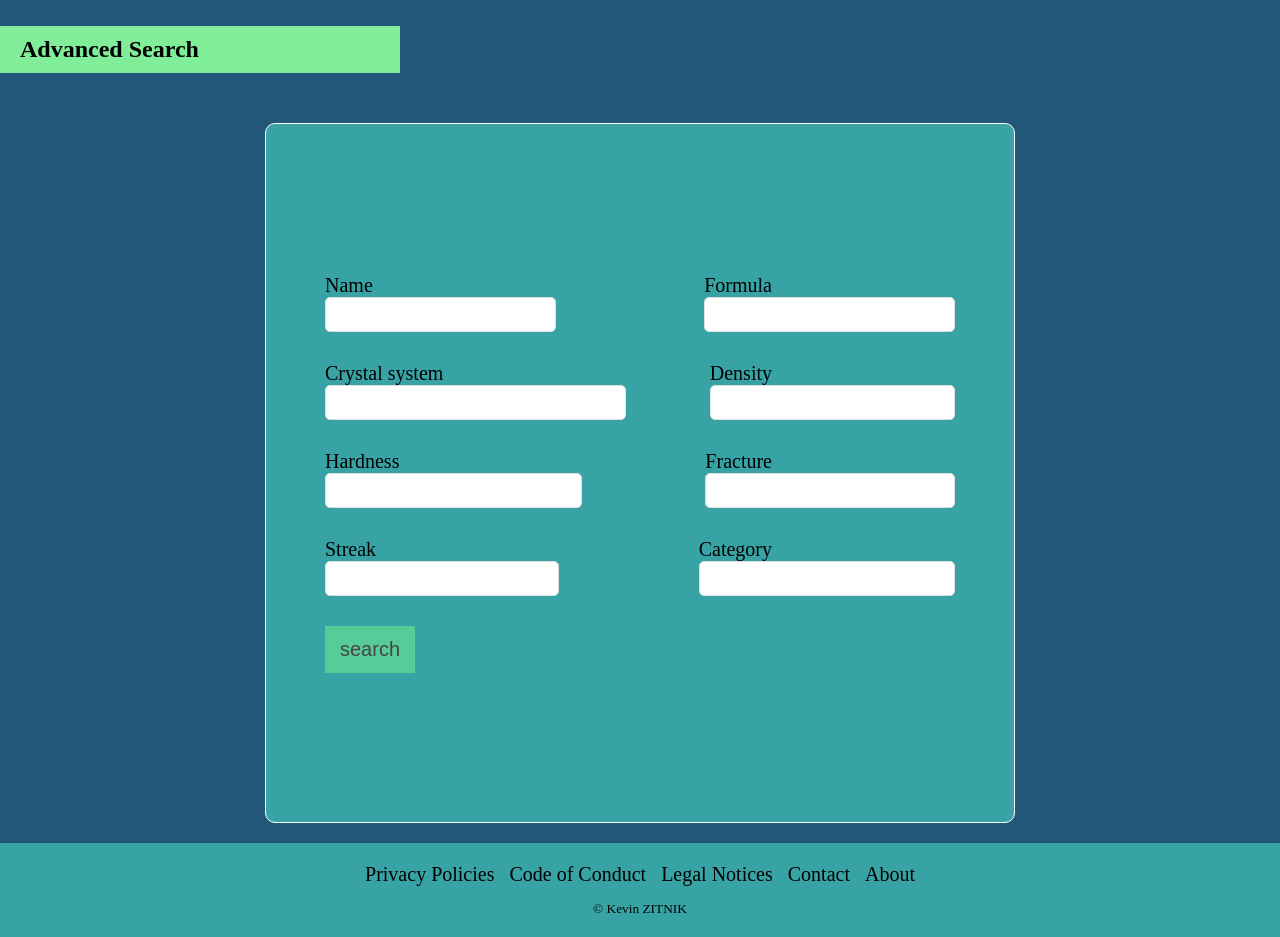
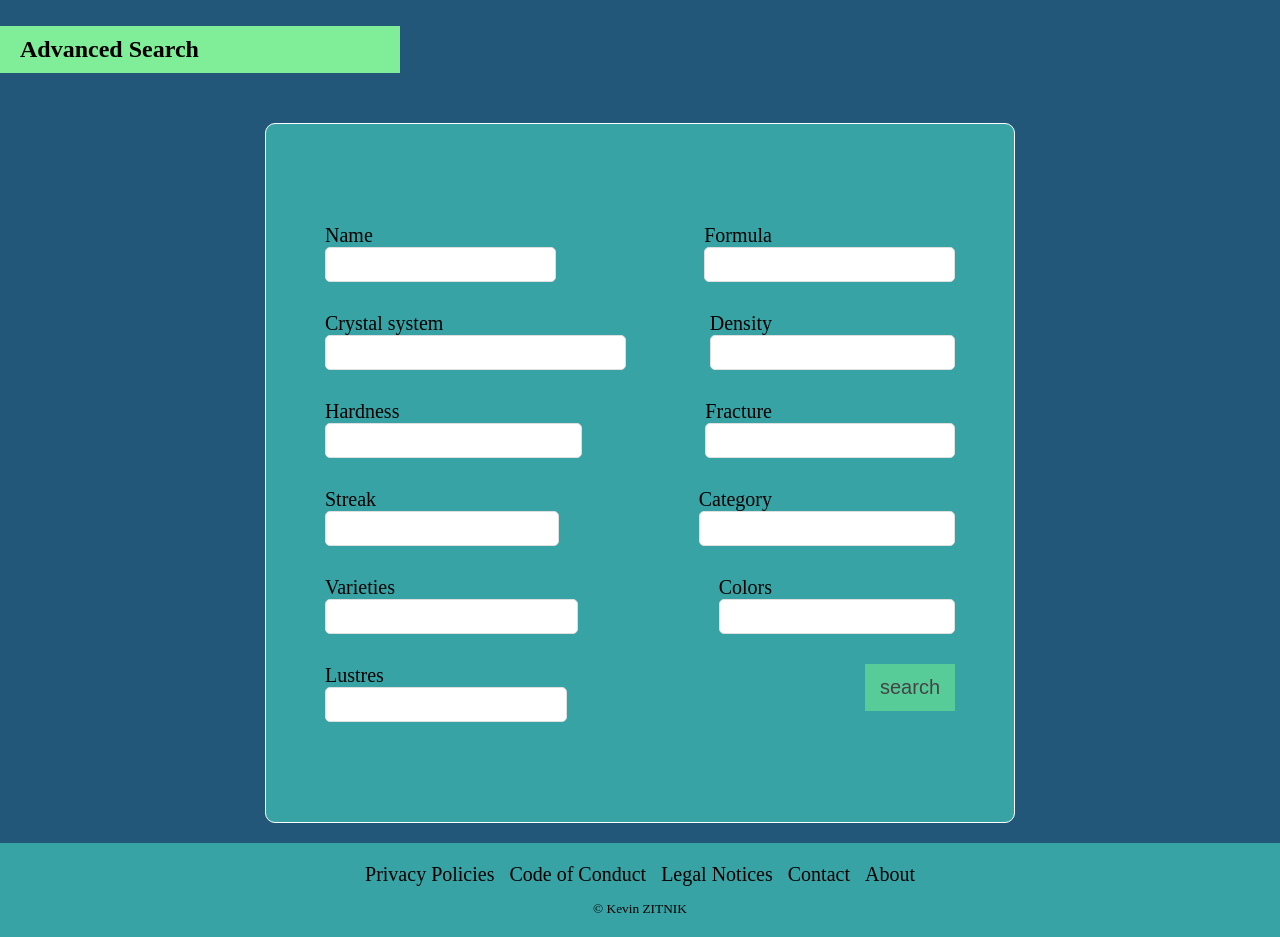
Before and after one commit to KZ-68/ProjectMinerals, a Symfony app: template templates/home/index.html.twig in a window 1280 px wide. Shown: the part 917-1854 px from the top of the page. Run offline with Twig, Linux system fonts and the light colour scheme; the template is opened without the code that fills it, so the values that code supplies are empty; form fields are guessed from the names that the template uses; some libraries are stand-ins or nearby versions.

Commit message:
feat: add Varieties, Colors and Lustres form field

```diff
--- a/templates/search/advanced_search_data.html.twig
+++ b/templates/search/advanced_search_data.html.twig
@@ -9,6 +9,9 @@
     {{ form_row(form2.fracture)}}
     {{ form_row(form2.streak)}}
     {{ form_row(form2.category)}}
+    {{ form_row(form2.varieties)}}
+    {{ form_row(form2.colors)}}
+    {{ form_row(form2.lustres)}}
     <button id="submit-advanced-search" type="submit">search</button>
 </div>
 
```
